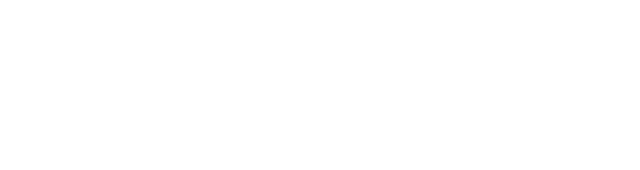
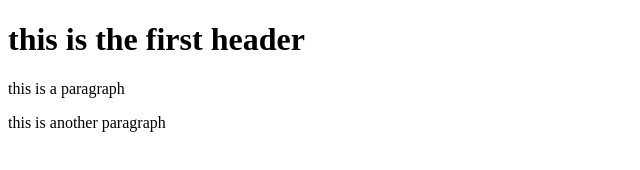
Before and after one commit to Mehedi-noob/my-second-repo, a plain HTML site: page index.html in a window 1280 px wide. Shown: the whole page, without its empty margins (0-640 px from the left). Drawn offline with Linux system fonts and the light colour scheme.

Commit message:
something added again

```diff
--- a/index.html
+++ b/index.html
@@ -7,6 +7,8 @@
     <title>this is it</title>
 </head>
 <body>
-
+    <h1>this is the first header</h1>
+    <p>this is a paragraph</p>
+    <p>this is another paragraph</p>
 </body>
 </html>
```
